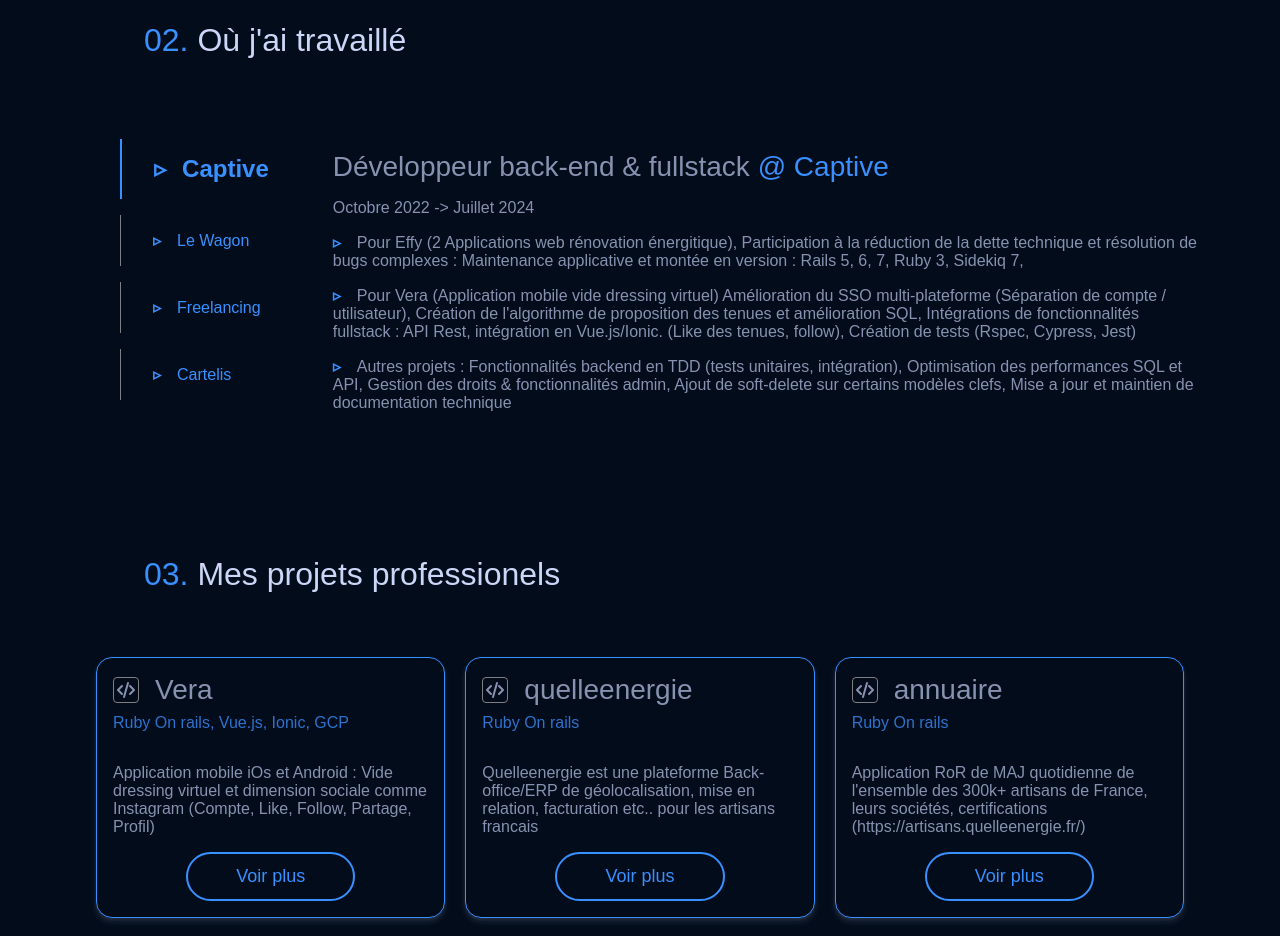
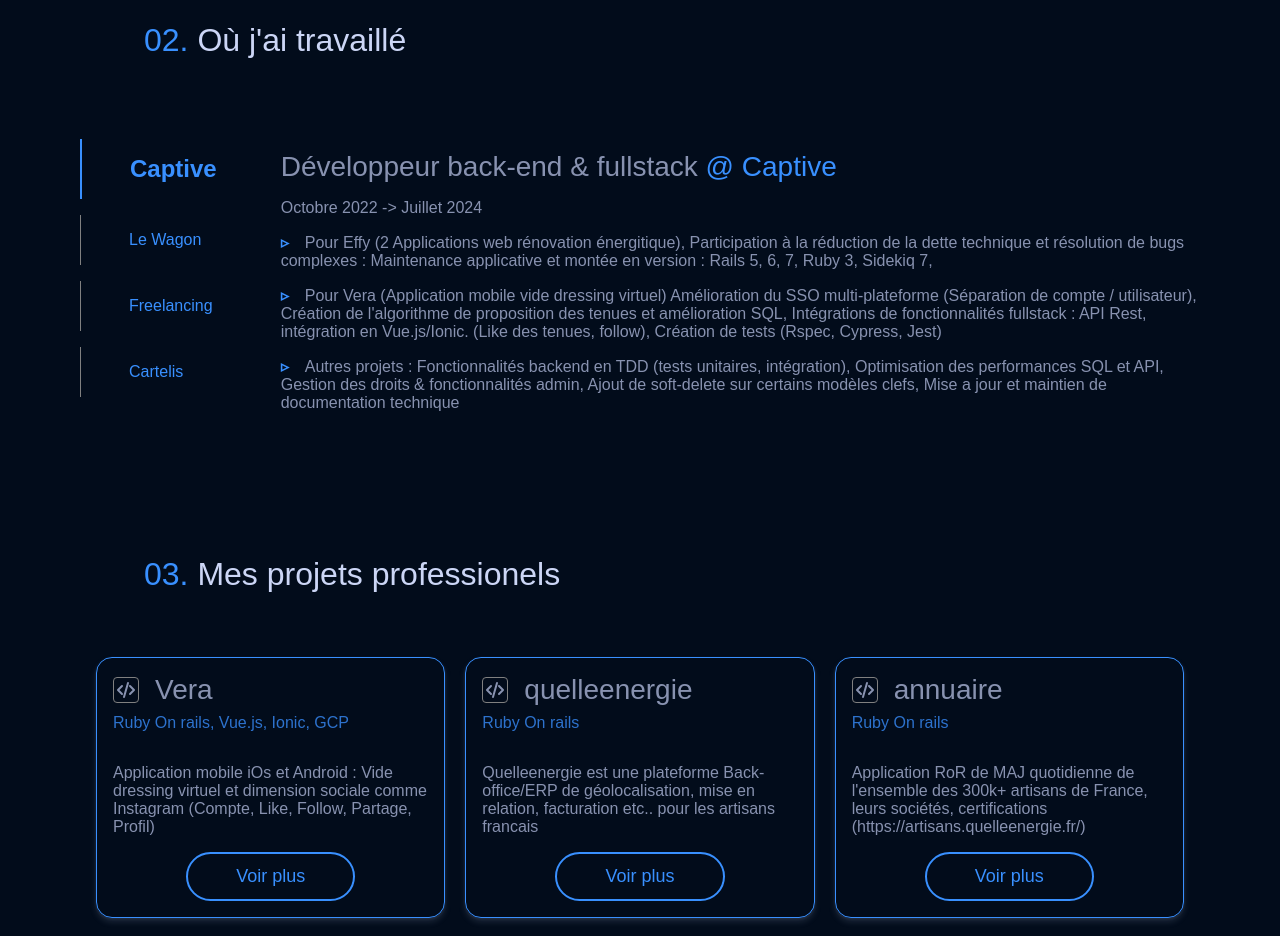
Before and after one commit to Git-TM/portfolio-freelance, a Vue app: page / in a window 1280 px wide. Shown: the part 1640-2576 px from the top of the page. Built offline with nearby package versions, Linux system fonts and the light colour scheme; a web font is replaced by a local one.

Commit message:
Corrige certains effets de style : liste, logo contact en plus petit etc..

```diff
--- a/src/assets/stylesheets/global.scss
+++ b/src/assets/stylesheets/global.scss
@@ -55,6 +55,7 @@
 
 ul {
   list-style: none;
+  padding-inline-start: 0;
 }
 
 li {
--- a/src/components/contact/Contact.scss
+++ b/src/components/contact/Contact.scss
@@ -28,3 +28,10 @@
 .contact-content {
   height: 10rem;
 }
+
+@media (max-width: 480px) {
+  .contact-container ul li svg {
+    width: 48px;
+    height: 48px;
+  }
+}
--- a/src/components/experience-details/ExperienceDetails.scss
+++ b/src/components/experience-details/ExperienceDetails.scss
@@ -13,6 +13,10 @@
         padding: 1rem 2rem;
         color: $primary-color;
         border-left: 0.5px solid grey;
+      }
+
+      & li::before {
+        content: '';
       }
 
       & .menu-selected-value {
--- a/src/components/modal-project/ModalProject.scss
+++ b/src/components/modal-project/ModalProject.scss
@@ -27,6 +27,7 @@
   & .modal-title {
     color: $primary-color;
     text-align: center;
+    padding-bottom: 1rem;
     margin: 0;
   }
 
```
